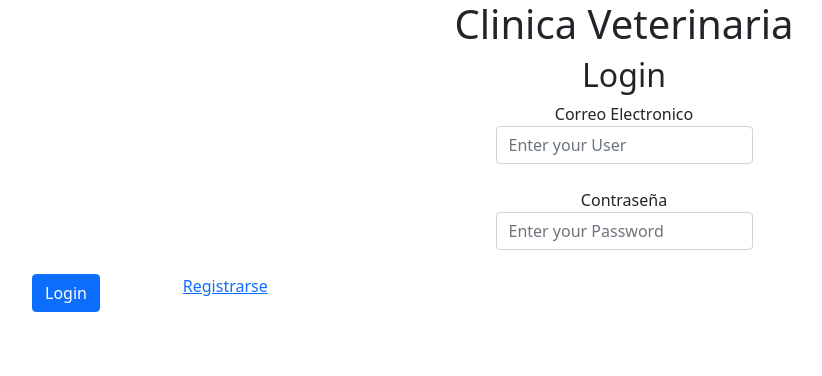
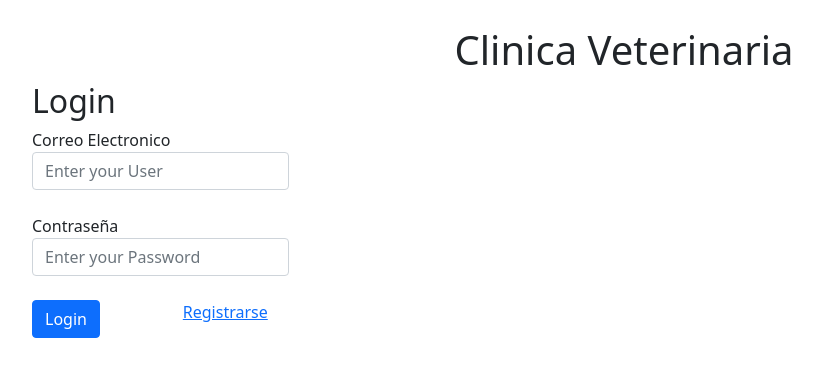
Before and after one commit to Rafael3994/Frontend_CitasVeterinarias, a React (Create React App) app: page / in a window 1280 px wide. Shown: the top 376 px of the page, without its empty margins (16-838 px from the left). Built offline with nearby package versions, Linux system fonts and the light colour scheme.

Commit message:
somethings-styles2

```diff
--- a/src/App.css
+++ b/src/App.css
@@ -1,5 +1,6 @@
 .App {
-  text-align: center;
+  margin-top: 2%;
+  user-select: none;
 }
 
 .App-logo {
```
